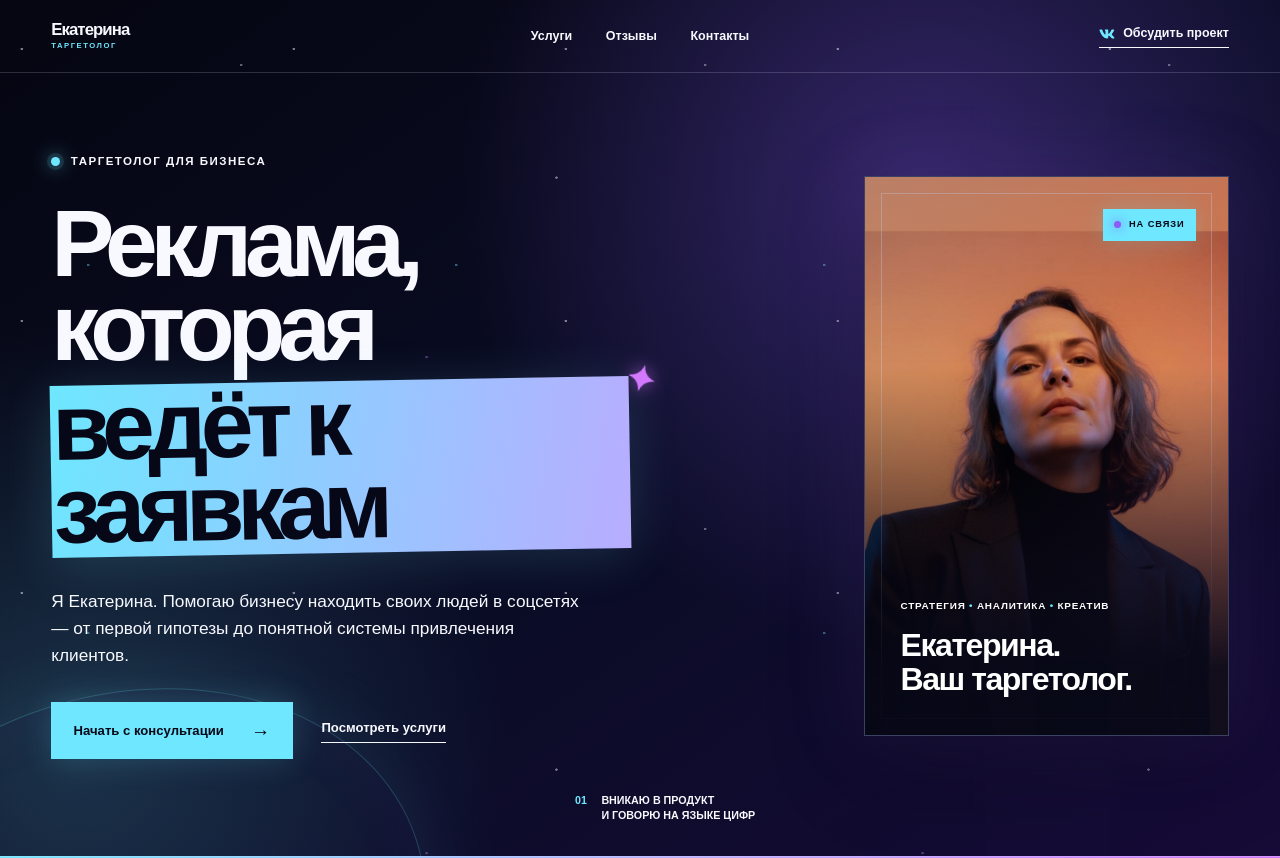
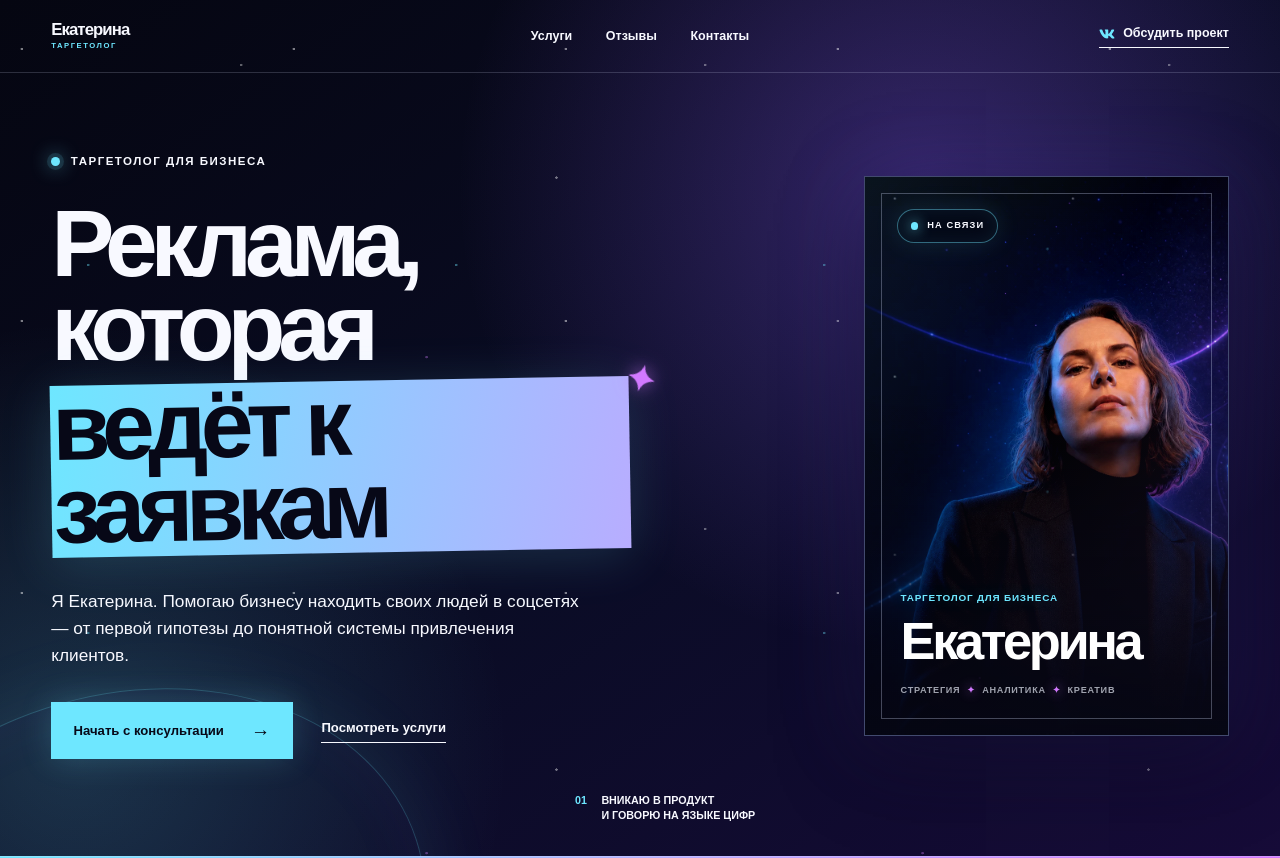
Before and after one commit to PiratSan/Landing-for-Kate, a Next.js app: page / in a window 1280 px wide. Shown: the top 858 px of the page. Built offline with nearby package versions, Linux system fonts and the light colour scheme.

Commit message:
Redesign hero portrait card

```diff
--- a/app/globals.css
+++ b/app/globals.css
@@ -33,16 +33,20 @@ h1 { margin:0; max-width:11ch; font-size:clamp(3.7rem,7.4vw,8.5rem); font-weight
 .button-primary:hover { background:#a99bff; box-shadow:0 0 2.4rem rgb(139 92 246 / 34%); transform:translateY(-2px); }
 .button-primary span { font-size:1.2rem; }
 .text-link { padding-bottom:.3rem; border-bottom:1px solid currentColor; font-size:.82rem; font-weight:800; }
-.hero-card { position:relative; z-index:1; align-self:stretch; min-height:35rem; margin:2.5rem 0; overflow:hidden; border:1px solid rgb(180 197 255 / 25%); background:var(--space-soft); color:#fff; box-shadow:0 1.7rem 5rem rgb(0 0 0 / 34%),0 0 4.5rem rgb(139 92 246 / 18%); }
-.hero-card::after { position:absolute; inset:1rem; border:1px solid rgb(216 226 255 / 30%); content:''; }
-.portrait-card::before { position:absolute; z-index:1; inset:0; background:linear-gradient(to bottom,rgb(76 45 145 / 10%) 0%,transparent 34%,rgb(7 8 23 / 94%) 88%),linear-gradient(130deg,rgb(110 231 255 / 12%),transparent 46%,rgb(210 121 255 / 16%)); content:''; }
-.portrait-frame { position:absolute; inset:0; background-image:url('/ekaterina-portrait.jpg'); background-position:center 28%; background-size:cover; filter:saturate(.74) contrast(1.08) brightness(.92); transform:scale(1.015); }
-.portrait-status { position:absolute; z-index:2; top:2rem; right:2rem; display:flex; align-items:center; gap:.5rem; padding:.55rem .7rem; background:var(--acid); color:var(--space); box-shadow:0 0 1.5rem rgb(110 231 255 / 24%); font-size:.58rem; font-weight:900; letter-spacing:.1em; text-transform:uppercase; }
-.portrait-status span { width:.45rem; height:.45rem; border-radius:50%; background:var(--violet); box-shadow:0 0 .65rem var(--violet); }
+.hero-card { position:relative; z-index:1; align-self:stretch; min-height:35rem; margin:2.5rem 0; overflow:hidden; border:1px solid rgb(180 197 255 / 30%); background:var(--space-soft); color:#fff; box-shadow:0 1.7rem 5rem rgb(0 0 0 / 38%),0 0 5rem rgb(82 64 207 / 22%); }
+.hero-card::after { position:absolute; z-index:3; inset:1rem; border:1px solid rgb(216 226 255 / 30%); content:''; pointer-events:none; }
+.portrait-card::before { position:absolute; z-index:1; inset:0; background:linear-gradient(to bottom,rgb(5 7 22 / 5%) 0%,transparent 38%,rgb(5 7 22 / 38%) 60%,rgb(5 6 19 / 97%) 100%),linear-gradient(120deg,rgb(110 231 255 / 9%),transparent 45%,rgb(210 121 255 / 11%)); content:''; }
+.portrait-frame { position:absolute; inset:0; background-image:url('/ekaterina-cosmic-portrait.webp'); background-position:center top; background-size:cover; filter:saturate(.92) contrast(1.04); transform:scale(1.012); }
+.portrait-frame::before { position:absolute; inset:0; background-image:radial-gradient(circle at 18% 14%,rgb(255 255 255 / 82%) 0 1px,transparent 1.5px),radial-gradient(circle at 76% 31%,rgb(110 231 255 / 65%) 0 1px,transparent 1.5px),radial-gradient(circle at 38% 64%,rgb(210 121 255 / 62%) 0 1px,transparent 1.5px); background-size:11rem 11rem,15rem 15rem,19rem 19rem; content:''; opacity:.42; }
+.portrait-status { position:absolute; z-index:4; top:2rem; left:2rem; display:flex; align-items:center; gap:.55rem; padding:.58rem .82rem; border:1px solid rgb(110 231 255 / 44%); border-radius:99px; background:rgb(5 7 22 / 58%); color:var(--starlight); box-shadow:inset 0 0 1.1rem rgb(110 231 255 / 8%),0 0 1.6rem rgb(110 231 255 / 12%); backdrop-filter:blur(.75rem); font-size:.58rem; font-weight:900; letter-spacing:.12em; text-transform:uppercase; }
+.portrait-status span { width:.48rem; height:.48rem; border-radius:50%; background:var(--acid); box-shadow:0 0 .8rem var(--acid); }
 .card-caption { position:absolute; z-index:2; right:2.25rem; bottom:2.35rem; left:2.25rem; }
-.card-caption p { margin:0 0 1rem; font-size:.62rem; font-weight:800; letter-spacing:.08em; text-transform:uppercase; }
-.card-caption p span { color:var(--acid); }
-.card-caption strong { font-size:clamp(1.5rem,2.5vw,2.4rem); line-height:1.04; letter-spacing:-.045em; }
+.card-caption p { margin:0; font-size:.62rem; font-weight:800; letter-spacing:.08em; text-transform:uppercase; }
+.portrait-caption { z-index:4; }
+.portrait-kicker { color:var(--acid); text-shadow:0 0 1rem rgb(110 231 255 / 28%); }
+.portrait-caption strong { display:block; margin-top:.75rem; font-size:clamp(2.55rem,4.1vw,4.4rem); line-height:.88; letter-spacing:-.065em; }
+.portrait-micro { display:flex; flex-wrap:wrap; align-items:center; gap:.42rem; margin-top:1.2rem; color:rgb(240 245 255 / 66%); font-size:.57rem; font-weight:800; letter-spacing:.08em; text-transform:uppercase; }
+.portrait-micro i { color:var(--magenta); font-style:normal; text-shadow:0 0 .7rem var(--magenta); }
 .hero-footnote { position:absolute; right:calc(clamp(1.25rem,4vw,4.5rem) + min(31vw,25rem) + clamp(2rem,6vw,7rem)); bottom:2.1rem; display:flex; align-items:flex-start; gap:.9rem; font-size:.67rem; font-weight:700; line-height:1.35; text-transform:uppercase; }
 .hero-footnote span { color:var(--acid); }
 .hero-footnote p { margin:0; }
--- a/app/page.tsx
+++ b/app/page.tsx
@@ -84,12 +84,13 @@ export default function Home() {
             <a className="text-link" href="#services">Посмотреть услуги</a>
           </div>
         </div>
-        <aside className="hero-card portrait-card" aria-label="Екатерина — таргетолог">
+        <aside className="hero-card portrait-card" aria-label="Екатерина — таргетолог, на связи">
           <div className="portrait-frame" role="img" aria-label="Портрет Екатерины" />
           <div className="portrait-status"><span /> На связи</div>
           <div className="card-caption portrait-caption">
-            <p>Стратегия <span>•</span> Аналитика <span>•</span> Креатив</p>
-            <strong>Екатерина.<br />Ваш таргетолог.</strong>
+            <p className="portrait-kicker">Таргетолог для бизнеса</p>
+            <strong>Екатерина</strong>
+            <span className="portrait-micro">Стратегия <i aria-hidden="true">✦</i> Аналитика <i aria-hidden="true">✦</i> Креатив</span>
           </div>
         </aside>
         <div className="hero-footnote"><span>01</span><p>Вникаю в продукт<br />и говорю на языке цифр</p></div>
```
Also changed, not shown: public/ekaterina-cosmic-portrait.webp (added).
